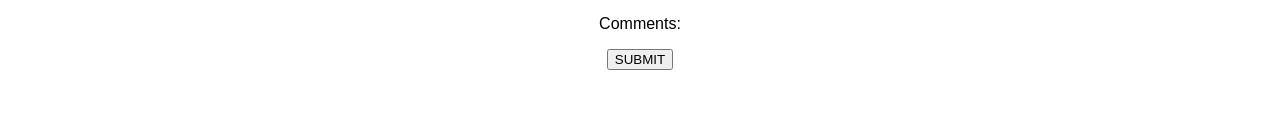
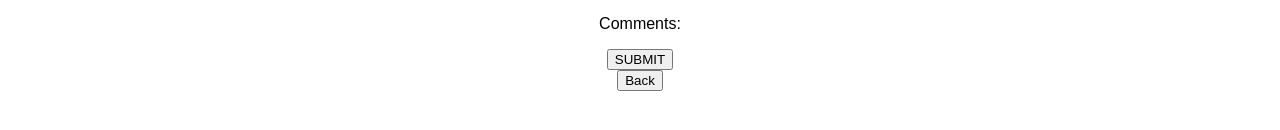
Before and after one commit to Emmasong34/redux-feedback-loop, a React (Create React App) app: page /#/review in a window 1280 px wide. Shown: the part 266-396 px from the top of the page. Built offline with nearby package versions, Linux system fonts and the light colour scheme.

Commit message:
routes added to go back and edit before submit

```diff
--- a/src/components/Comments/Comments.js
+++ b/src/components/Comments/Comments.js
@@ -13,6 +13,12 @@ class Comments extends Component {
     changePage = () => {
         console.log('changing pages');
         this.props.history.push('/review');
+    }
+
+      //routes one page back
+      changePageBack = () => {
+        console.log('going back one page');
+        this.props.history.push('/support');
     }
 
     //sends comments input to reducer
@@ -37,7 +43,10 @@ class Comments extends Component {
                 <h2>Any comments you want to leave?</h2>
                 <p>comments:</p>
                 <input className="commentsInput" type="text" placeholder="comments" onChange={this.handleChange}></input>
+                <br></br>
                 <button onClick={this.addComments}>Next</button>
+                <br></br>
+                <button onClick={this.changePageBack}>Back</button>
 
 
             </div>
--- a/src/components/Feeling/Feeling.js
+++ b/src/components/Feeling/Feeling.js
@@ -30,6 +30,7 @@ class Feeling extends Component {
                 <h2>How are you feeling today?</h2>
                 <p>feeling?</p>
                 <input className="feelingInput" required="required" type="number" onChange={this.handleChange}></input>
+                <br></br>
                 <button>Next</button>
                 </form>
             </div>
--- a/src/components/Review/Review.js
+++ b/src/components/Review/Review.js
@@ -21,6 +21,12 @@ class Review extends Component {
         this.props.history.push('/5');
     }
 
+       //routes one page back
+       changePageBack = () => {
+        console.log('going back one page');
+        this.props.history.push('/comments');
+    }
+
 
     render () {
         return (
@@ -33,6 +39,8 @@ class Review extends Component {
 
 
             <button className="reviewButton" onClick={this.handleSubmit}>SUBMIT</button>
+            <br></br>
+            <button onClick={this.changePageBack}>Back</button>
             </div>
           )
     }
--- a/src/components/Support/Support.js
+++ b/src/components/Support/Support.js
@@ -8,6 +8,12 @@ class Support extends Component {
         console.log('changing pages');
         this.props.history.push('/comments');
         this.addSupport();
+    }
+
+      //routes one page back
+      changePageBack = () => {
+        console.log('going back one page');
+        this.props.history.push('/understanding');
     }
 
     //sends support input to reducer
@@ -31,8 +37,10 @@ class Support extends Component {
                 <h2>How well are you being supported</h2>
                 <p>support?</p>
                 <input className="supportInput" required="required" type="number" onChange={this.handleChange}></input>
+                <br></br>
                 <button>Next</button>
                 </form>
+                <button onClick={this.changePageBack}>Back</button>
             </div>
         )
     }
--- a/src/components/Understanding/Understanding.js
+++ b/src/components/Understanding/Understanding.js
@@ -9,6 +9,12 @@ class Understanding extends Component {
         console.log('changing pages');
         this.props.history.push('/support');
         this.addUnderstanding();
+    }
+
+    //routes one page back
+    changePageBack = () => {
+        console.log('going back one page');
+        this.props.history.push('/feeling');
     }
 
     //sends understanding input to reducer
@@ -32,8 +38,10 @@ class Understanding extends Component {
                 <h2>How well are you understanding the content?</h2>
                 <p>understanding?</p>
                 <input className="understandingInput" required="required" type="number" onChange={this.handleChange}></input>
+                <br></br>
                 <button>Next</button>
                 </form>
+                <button className="backUnderstanding" onClick={this.changePageBack}>Back</button>
             </div>
         )
     }
```
